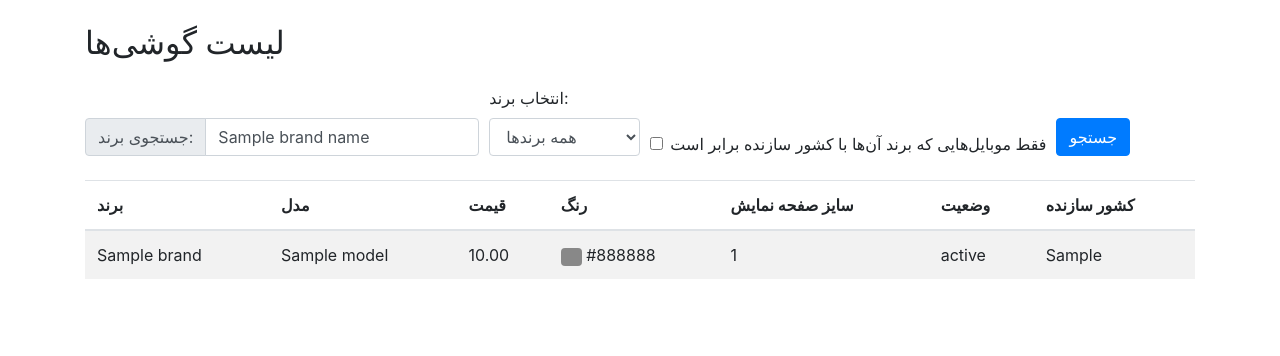
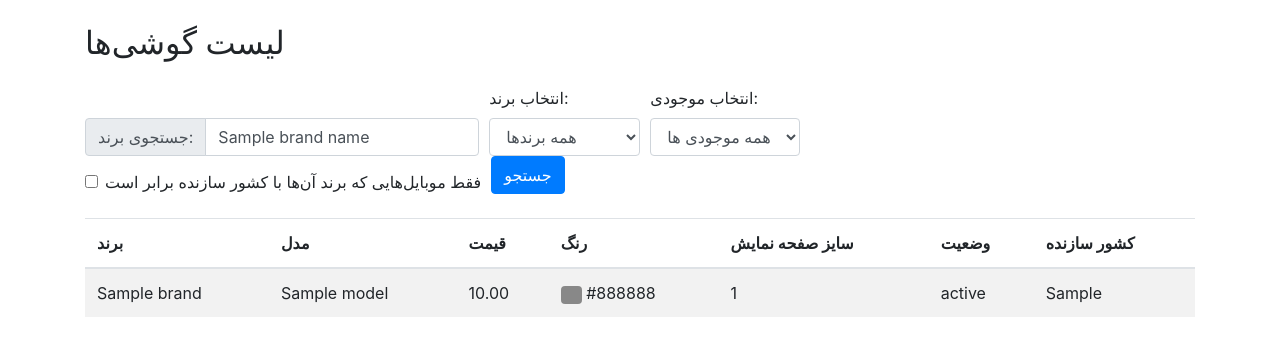
Before and after one commit to ProdByGodfather/mobile-inventory, a Django app: template templates/inventory/mobile_list.html in a window 1280 px wide. Shown: the part 128-484 px from the top of the page. Run offline with Django 3.2, Linux system fonts and the light colour scheme; the template is opened without the code that fills it: most values are stand-ins (such as "Sample title", 1, 10 or a date in 2020); some libraries are stand-ins or nearby versions.

Commit message:
add status to filter

```diff
--- a/templates/inventory/mobile_list.html
+++ b/templates/inventory/mobile_list.html
@@ -23,6 +23,16 @@
                 {% endfor %}
             </select>
         </div>
+
+        <div class="col-auto">
+            <label for="selected_status">انتخاب موجودی:</label>
+            <select class="form-control" id="selected_status" name="selected_status">
+                <option value="">همه موجودی ها</option>
+                    <option value="available" {% if filter_by_status == "available" %}selected{% endif %}>موجود</option>
+                    <option value="unavailable" {% if filter_by_status == "unavailable" %}selected{% endif %}>نا موجود</option>
+            </select>
+        </div>
+
         <div class="col-auto">
             <div class="form-check form-switch">
                 <input class="form-check-input" type="checkbox" role="switch" id="filter_by_nationality" name="filter_by_nationality" {% if filter_by_nationality %}checked{% endif %}>
```
Also changed, not shown: main/views.py (+12 -3 lines).
